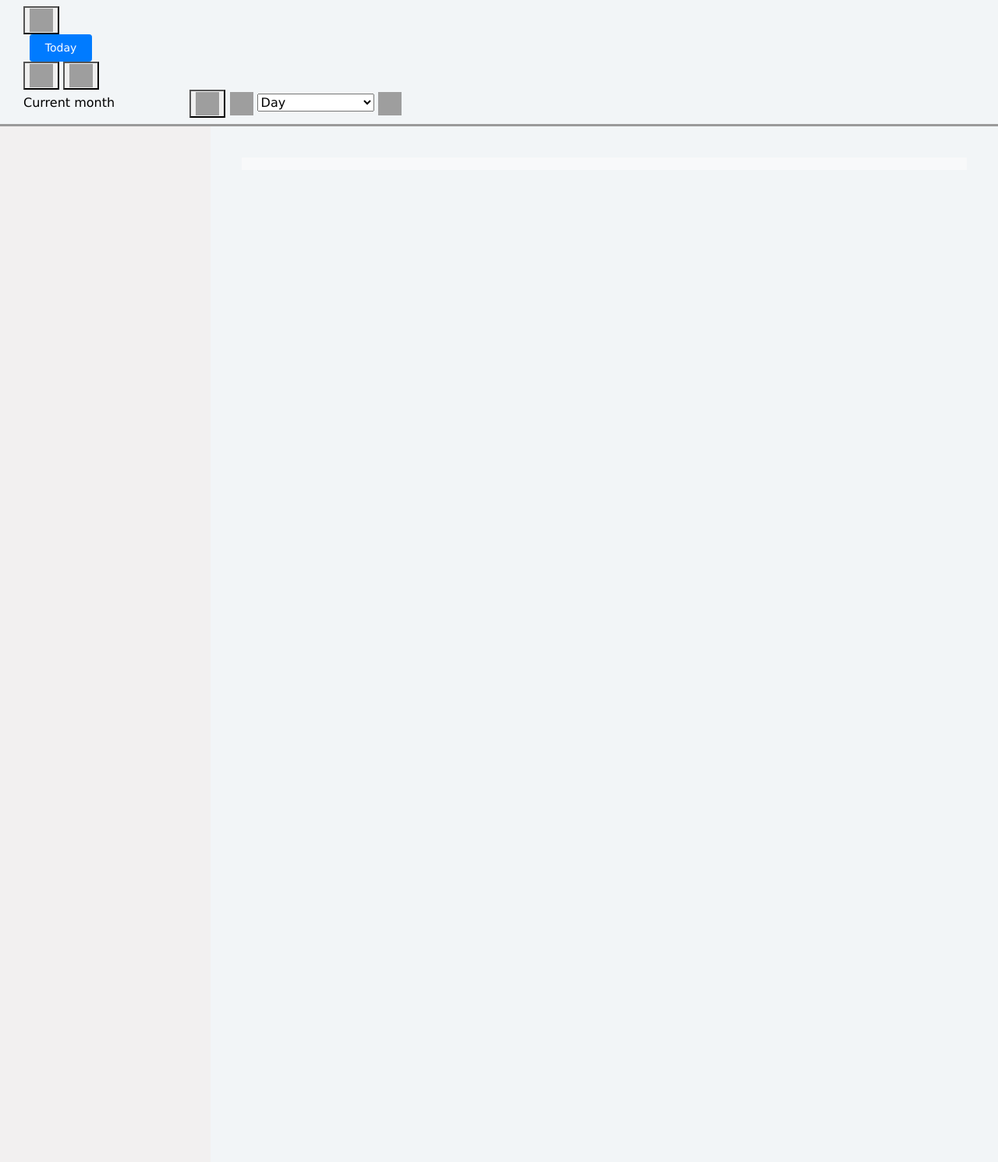
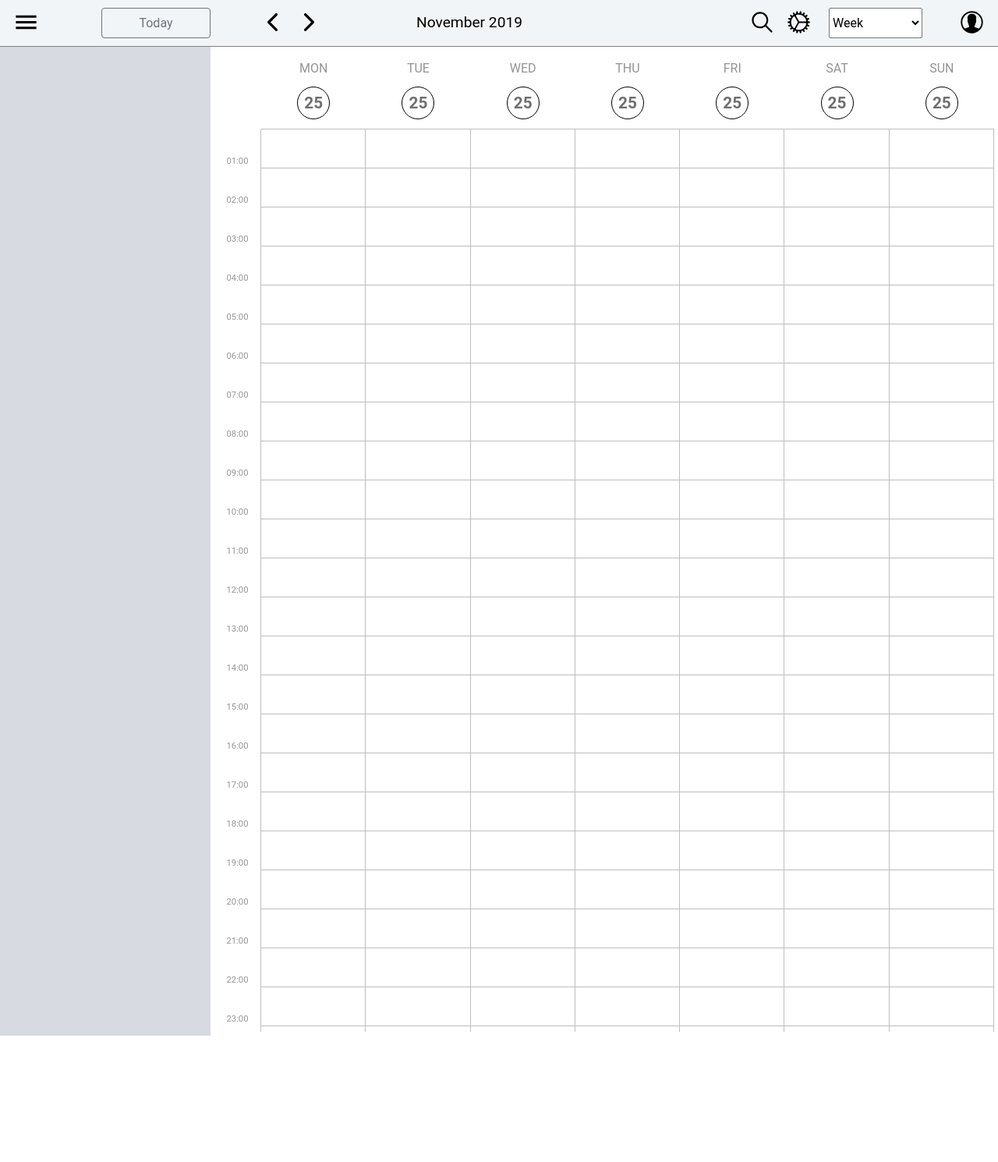
Before and after one commit to schstp/things, a Django app: page /calendar/ in a window 1280 px wide. Shown: the whole page at 78% size. After the commit the page ends 1328 px from the top, so only its background shows below. Run offline with Django 3.2, Linux system fonts and the light colour scheme; a user stored in the database is signed in; some libraries are stand-ins or nearby versions; grey boxes are pictures that could not be loaded.

Commit message:
dev stable

```diff
--- a/core/static/calendar/css/calendar.css
+++ b/core/static/calendar/css/calendar.css
@@ -1,32 +1,71 @@
-.transp-button {
-    outline: none;
-    background-color: transparent;
-    border: none;
-    cursor:pointer;
-    overflow: hidden;
+.wrapper {
+    display: flex;
+    flex-flow: column;
+    min-width:1064px;
+    height: calc(100vh - 60px);
 }
 
-.no-transfer {
-    width: min-content;
-    position: relative;
-    display: inline-block;
-    white-space: nowrap;
-    min-width: min-content;
+.working-area-wrapper {
+    display: flex;
+    height: 100%;
 }
 
-.wrapper {
+.top-bar {
     display: flex;
+    flex-flow: row;
+    height: 60px;
+    padding: 10px;
+    border-bottom: solid gray 1px;
+}
+
+.navbar-fixed-section-wrapper {
+    display: flex;
+    width:670px;
+}
+
+.navbar-fixible-section-wrapper {
     width: 100%;
+    display: flex;
+    justify-content: flex-end;
+}
+
+.collapse-button-container {
+    width: 35px;
+    display: flex;
+}
+
+.today-button-container {
+    width: 225px;
+    display: flex;
+    justify-content: flex-end;
+}
+
+.today-button-container button {
+    width: 140px;
+}
+
+.viewscroll-buttons-container {
+    width: 150px;
+    display: flex;
+    justify-content: flex-end;
+}
+
+.date-label-container {
+    width: 250px;
+    display: flex;
+    justify-content: flex-end;
+}
+
+select {
+    width: 120px;
+    margin: 0 40px 0 15px;
 }
 
 #sidebar {
     width: 270px;
-
-    top: 0;
-    left: 0;
-    height: 100vh;
-    z-index: 999;
-    background: #f2f0f0;
+    padding: 5px;
+    z-index: 1;
+    background: #d7dae0;
     color: #fff;
     transition: all 0.3s;
 }
@@ -35,16 +74,38 @@
     margin-left: -270px;
 }
 
-      #content {
+#content {
+    display: flex;
+    flex-flow: column;
     width: calc(100% - 270px);
-    padding: 40px;
-    min-height: 100vh;
+    padding: 5px;
+    background-color: white;
     transition: all 0.3s;
-
-    top: 0;
-    right: 0;
 }
 
 #content.active {
     width: 100%;
 }
+
+.icons {
+    height: 35px;
+    width: 35px;
+}
+
+#dateInfo {
+    margin-top: auto;
+    margin-bottom: auto;
+    font-size: 1.2em;
+    color: black;
+}
+
+.transp-button {
+    background-color: transparent;
+    border: none;
+    cursor:pointer;
+}
+
+.no-transfer {
+    width: min-content;
+    display: inline-block;
+}
--- /dev/null
+++ b/core/static/calendar/css/week_view.css
@@ -0,0 +1,82 @@
+.week-view-header {
+    margin-left: 60px;
+    display: flex;
+    flex-flow: row;
+    height: 8%;
+}
+
+.week-view-body {
+    display: flex;
+    flex-flow: row;
+    overflow-y: scroll;
+    height: 92%;
+}
+
+.timeline {
+    display: flex;
+    flex-flow: column;
+    height: 1200px;
+    width: 60px;
+    border-right: solid #bebebe 1px;
+}
+
+.week-view-body-col {
+    flex: 1;
+    display: flex;
+    flex-flow: column;
+    height: 1200px;
+    border-right: solid #bebebe 1px;
+}
+
+.week-view-header-item {
+    flex: 1;
+    display: flex;
+    flex-flow: column;
+    border-bottom: solid #bebebe 1px;
+    text-align: center;
+    justify-content: center;
+}
+
+.timeline-item {
+    display: flex;
+    flex-flow: column;
+    height: 50px;
+    text-align: center;
+    justify-content: flex-end;
+    font-size: 0.7em;
+}
+
+.time-section {
+    height: 50px;
+    display: flex;
+    flex-flow: column;
+    border-bottom: solid #bebebe 1px;
+}
+
+.quarter-of-an-hour {
+    display: flex;
+    height: 100%;
+}
+
+.week-view-header-item> p {
+    margin: auto 0;
+}
+
+.week-view-header-item > span {
+    width: 42px;
+    height: 42px;
+    margin: 0 auto auto;
+    font-weight: bold;
+    font-size: 1.3em;
+    color: #6e6e6e;
+}
+
+.week-view-header-item > span.td {
+    border: solid black 1px;
+    border-radius: 50%;
+    padding: 5px;
+}
+
+.selectee {
+    background-color: red;
+}
--- /dev/null
+++ b/core/static/calendar/js/main.js
@@ -0,0 +1,24 @@
+'use strict';
+
+/* GLOBALS */
+
+window.WEEK_DAYS = ['MON', 'TUE', 'WED', 'THU', 'FRI', 'SAT', 'SUN'];
+
+window.TIMESTAMPS = [
+            '01:00', '02:00', '03:00', '04:00', '05:00', '06:00', '07:00', '08:00',
+            '09:00', '10:00', '11:00', '12:00', '13:00', '14:00', '15:00', '16:00',
+            '17:00', '18:00', '19:00', '20:00', '21:00', '22:00', '23:00'
+        ];
+
+window.VIEW_MODE = 1;
+
+/* GENERAL HANDLERS */
+
+$(document).ready(function () {
+
+    // sidebar button click
+    $('#sidebarCollapse').on('click', function () {
+        $('#sidebar, #content').toggleClass('active');
+    });
+
+});
--- /dev/null
+++ b/core/static/calendar/js/view_manager.js
@@ -0,0 +1,30 @@
+'use strict';
+
+let MOUSEDOWN = false;
+
+$(document).ready(function () {
+    /* TEMP PART WHILE NOT CACHING USER LAST USED MODE */
+    let content = document.getElementById('content');
+    content.innerHTML = "";
+    buildWeekView(content, 'weekViewHeader', 'weekViewBody');
+
+    // view mode changing handler
+    $('#viewSelector').change(function () {
+
+        window.VIEW_MODE = this.value;
+        let content = document.getElementById('content');
+        content.innerHTML = "";
+
+        switch (this.value) {
+            case '0':
+                break;
+            case '1':
+                buildWeekView(content, 'weekViewHeader', 'weekViewBody');
+                break;
+            case '2':
+                break;
+            case '3':
+                break;
+        }
+    });
+});
--- /dev/null
+++ b/core/static/calendar/js/week_view.js
@@ -0,0 +1,102 @@
+'use strict';
+
+function buildViewHeader(headerID, viewBody) {
+
+    // scrollbar width computing to consider it for the view header width
+    let scrollbarWidth = viewBody.clientWidth - viewBody.offsetWidth;
+
+    // view header initialization
+    let viewHeader = document.createElement('div');
+    viewHeader.id = headerID;
+    viewHeader.classList.add('week-view-header');
+    viewHeader.style.marginRight = scrollbarWidth + 'px';
+
+    //view header building
+    for (let i = 0; i < 7; i++) {
+        let headerItem = document.createElement('div');
+        headerItem.classList.add('week-view-header-item');
+        headerItem.appendChild(document.createElement('p'));
+        headerItem.firstChild.innerText = window.WEEK_DAYS[i];
+        headerItem.appendChild(document.createElement('span'));
+        headerItem.lastChild.innerText = 25;
+
+        headerItem.lastChild.classList.add('td'); //temp !!!
+
+        viewHeader.appendChild(headerItem);
+    }
+
+    return viewHeader;
+}
+
+function buildViewBody(viewBodyID) {
+
+    // view body and view timeline initialization
+    let viewBody = document.createElement('div');
+    viewBody.id = viewBodyID;
+    viewBody.classList.add('week-view-body');
+
+    let viewTimeline = document.createElement('div');
+    viewTimeline.classList.add('timeline');
+
+    // view timeline building
+    for (let i = 0; i < 23; i++) {
+        let timeline_item = document.createElement('div');
+        timeline_item.classList.add('timeline-item');
+        timeline_item.appendChild(document.createElement('span'));
+        timeline_item.firstChild.innerHTML = window.TIMESTAMPS[i];
+        viewTimeline.appendChild(timeline_item);
+    }
+
+    // view timeline insertion
+    viewBody.appendChild(viewTimeline);
+
+    // view body building
+    for (let i = 0; i < 7; i++) {
+        let week_day = document.createElement('div');
+        week_day.classList.add('week-view-body-col');
+
+        for (let i = 0; i < 24; i++) {
+            let time_section = document.createElement('div');
+            time_section.classList.add('time-section');
+
+            for (let i = 0; i < 4; i++) {
+                let quarterOfAnHour = document.createElement('div');
+                quarterOfAnHour.classList.add('quarter-of-an-hour');
+                time_section.appendChild(quarterOfAnHour);
+            }
+
+            week_day.appendChild(time_section);
+        }
+
+        viewBody.appendChild(week_day);
+    }
+
+    return viewBody;
+}
+
+
+function buildWeekView (parentElement, weekViewHeaderID, weekViewBodyID) {
+    let viewBody = buildViewBody(weekViewBodyID);
+    let viewHeader = buildViewHeader(weekViewHeaderID, viewBody);
+
+    parentElement.appendChild(viewHeader);
+    parentElement.appendChild(viewBody);
+
+    $('.quarter-of-an-hour').on({
+        mousedown: function () {
+            if (event.which === 1) {
+                MOUSEDOWN = true;
+                $(this).addClass('selectee');
+            }
+        },
+        mouseup: function () {
+            MOUSEDOWN = false;
+        },
+        mouseover: function () {
+                    if (MOUSEDOWN) {
+            $(this).toggleClass('selectee');
+        }
+        }
+    });
+
+}
--- a/core/static/core/css/base.css
+++ b/core/static/core/css/base.css
@@ -1,10 +1,19 @@
 html, body {
     height: 100%;
 }
+
 body {
     background-color: #f2f5f7;
-    font-family: Helvetic, Verdana, Arial, sans-serif;
+    font-family: Roboto, Helvetic, Verdana, Arial, sans-serif;
     color: #949494;
+}
+
+button:focus {
+    outline: 0;
+}
+
+select:focus {
+    outline: 0;
 }
 
 #main-menu {
--- a/task_manager/templates/task_manager/calendar.html
+++ b/task_manager/templates/task_manager/calendar.html
@@ -6,82 +6,96 @@
 
 {% block extended_head %}
     <link rel="stylesheet" type="text/css" href="{% static 'calendar/css/calendar.css' %}">
+    <link rel="stylesheet" type="text/css" href="{% static 'calendar/css/week_view.css' %}">
 
-    <script src="https://code.jquery.com/jquery-3.3.1.slim.min.js" integrity="sha384-q8i/X+965DzO0rT7abK41JStQIAqVgRVzpbzo5smXKp4YfRvH+8abtTE1Pi6jizo" crossorigin="anonymous"></script>
-    <script src="https://cdnjs.cloudflare.com/ajax/libs/popper.js/1.14.0/umd/popper.min.js" integrity="sha384-cs/chFZiN24E4KMATLdqdvsezGxaGsi4hLGOzlXwp5UZB1LY//20VyM2taTB4QvJ" crossorigin="anonymous"></script>
-    <script src="https://stackpath.bootstrapcdn.com/bootstrap/4.1.0/js/bootstrap.min.js" integrity="sha384-uefMccjFJAIv6A+rW+L4AHf99KvxDjWSu1z9VI8SKNVmz4sk7buKt/6v9KI65qnm" crossorigin="anonymous"></script>
-    <script src="https://cdnjs.cloudflare.com/ajax/libs/malihu-custom-scrollbar-plugin/3.1.5/jquery.mCustomScrollbar.concat.min.js"></script>
+    <script type="text/javascript" src="{% static 'calendar/js/main.js' %}"></script>
+    <script type="text/javascript" src="{% static 'calendar/js/week_view.js' %}"></script>
+    <script type="text/javascript" src="{% static 'calendar/js/view_manager.js' %}"></script>
 {% endblock %}
 
 {% block content %}
 
-    <div class="container-fluid py-2 w-100 no-transfer" style="border-bottom-style: outset;">
+    <div class="wrapper">
 
-            <!--MENU BUTTON-->
-            <div class="col-1 col-md-1 col-lg-1 col-xl-1 w-100 ">
-                <button id="transp-button"><img alt="menu-icon" src="https://img.icons8.com/ios-filled/50/000000/menu.png" height="30" width="30"></button>
+        <!-- navbar -->
+        <nav class="top-bar">
+
+            <!-- fixed navbar section -->
+            <div class="navbar-fixed-section-wrapper">
+
+                <!-- collapse sidebar button container -->
+                <div class="collapse-button-container">
+                    <button class="transp-button" id="sidebarCollapse">
+                        <ion-icon class="icons" name="menu"></ion-icon>
+                    </button>
                 </div>
 
-            <!--TODAY BUTTON-->
-            <div class="d-none col-sm-2 d-sm-none col-md-2 d-md-inline-block
-            col-lg-2 d-lg-inline-block col-xl-2 d-xl-inline-block w-50" id="no-transfer">
-                <a class='btn btn-primary btn-sm mx-2 w-20' style="color: white; width: 80px; height: 100%; line-height: 25px;">Today</a>
+                <!--TODAY button container -->
+                <div class="today-button-container">
+                    <button class="btn btn-outline-secondary">Today</button>
                 </div>
 
-            <!--ARROWS BUTTON-->
-            <div class="col-2 col-sm-2 col-md-2 col-lg-2 col-xl-2 w-100" id="no-transfer">
-                <button id="transp-button"><img alt="left-arrow" src="https://img.icons8.com/ios/64/000000/circled-chevron-left.png" height="30" width="30"></button>
-                <button id="transp-button"><img alt="right-arrow" src="https://img.icons8.com/ios/64/000000/circled-chevron-right.png" height="30" width="30"></button>
+                <!--VIEW SCROLL buttons container -->
+                <div class="viewscroll-buttons-container">
+                    <button class="transp-button">
+                        <ion-icon class="icons" name="ios-arrow-back"></ion-icon>
+                    </button>
+                    <button class="transp-button">
+                        <ion-icon class="icons" name="ios-arrow-forward"></ion-icon>
+                    </button>
                 </div>
 
-            <!--DATE LABEL-->
-            <div class="d-none d-sm-none col-md-2 d-md-inline-block col-lg-2 d-lg-inline-block col-xl-2 d-xl-inline-block w-100" id="no-transfer">
-                <label style="color: black; margin-top: 5px; margin-bottom: 5px;">Current month</label>
+                <!--data label container -->
+                <div class="date-label-container">
+                    <label id="dateInfo">November 2019</label>
                 </div>
 
-            <div class="col-4 col-sm-4 col-md-4 col-lg-8 col-xl-8 w-100 d-inline-block justify-content-right" id="no-transfer">
+            </div>
 
-                <button id="transp-button"><img alt="search-icon" src="https://img.icons8.com/ios/50/000000/search.png" height="30" width="30"></button>
-                <a data-toggle="modal" href="settings_modal.html" data-target="#settingsModal" data-backdrop="static" id="transp-button">
-                    <img alt="settings-icon" src="https://img.icons8.com/ios/50/000000/settings.png" height="30" width="30">
-                </a>
-                <select class="" style="width: 150px; align-self: baseline; padding-top: 0;">
-                    <option>Day</option>
-                    <option>Week</option>
-                    <option>Month</option>
-                    <option>Schedule</option>
+            <!-- flexible navbar section -->
+            <div class="navbar-fixible-section-wrapper">
+
+                <!-- search button -->
+                <button class="transp-button">
+                    <ion-icon class="icons" name="ios-search"></ion-icon>
+                </button>
+
+                <!-- settings button -->
+                <button data-toggle="modal" data-target="#settingsModal" data-backdrop="static" class="transp-button">
+                    <ion-icon class="icons" name="ios-cog"></ion-icon>
+                </button>
+
+                <!-- view selector -->
+                <select id="viewSelector">
+                    <option value="0">Day</option>
+                    <option value="1" selected>Week</option>
+                    <option value="2">Month</option>
+                    <option value="3">Schedule</option>
                 </select>
 
-                <a data-toggle="modal" href="user_profile.html" data-target="#userModal" data-backdrop="static" id="transp-button">
-                    <img alt="user-icon" src="https://img.icons8.com/ios/50/000000/user-male-circle.png" height="30" width="30">
-                </a>
+                <!-- user profile settings button -->
+                <button data-toggle="modal" data-target="#userModal" data-backdrop="static" class="transp-button">
+                    <ion-icon class="icons" name="ios-contact"></ion-icon>
+                </button>
 
             </div>
+
+        </nav>
+
+        <!-- working area -->
+        <div class="working-area-wrapper">
+
+            <!-- left bar -->
+            <nav id="sidebar"></nav>
+
+            <!-- current view display -->
+            <div id="content"></div>
+
         </div>
 
-    <div class="wrapper">
-    	<nav id="sidebar"></nav>
-
-    	<div id="content">
-    		<nav class="navbar navbar-expand-lg navbar-light bg-light">
-    			<div class="container-fluid">
-
-    			</div>
-    		</nav>
-    	</div>
     </div>
 
-    <script type="text/javascript">
-        $(document).ready(function () {
-
-
-            $('#sidebarCollapse').on('click', function () {
-                $('#sidebar, #content').toggleClass('active');
-            });
-        });
-    </script>
-
-
+    <!-- modal windows appending -->
     {% include 'user_profile.html' %}
     {% include 'settings_modal.html' %}
 
--- a/templates/base.html
+++ b/templates/base.html
@@ -7,6 +7,15 @@
     <meta name="viewport" content="width=device-width, initial-scale=1, shrink-to-fit=no">
 
     <link rel="stylesheet" href="https://maxcdn.bootstrapcdn.com/bootstrap/4.0.0/css/bootstrap.min.css" integrity="sha384-Gn5384xqQ1aoWXA+058RXPxPg6fy4IWvTNh0E263XmFcJlSAwiGgFAW/dAiS6JXm" crossorigin="anonymous">
+
+    <script src="https://code.jquery.com/jquery-3.3.1.slim.min.js" integrity="sha384-q8i/X+965DzO0rT7abK41JStQIAqVgRVzpbzo5smXKp4YfRvH+8abtTE1Pi6jizo" crossorigin="anonymous"></script>
+    <script src="https://cdnjs.cloudflare.com/ajax/libs/popper.js/1.14.0/umd/popper.min.js" integrity="sha384-cs/chFZiN24E4KMATLdqdvsezGxaGsi4hLGOzlXwp5UZB1LY//20VyM2taTB4QvJ" crossorigin="anonymous"></script>
+    <script src="https://stackpath.bootstrapcdn.com/bootstrap/4.1.0/js/bootstrap.min.js" integrity="sha384-uefMccjFJAIv6A+rW+L4AHf99KvxDjWSu1z9VI8SKNVmz4sk7buKt/6v9KI65qnm" crossorigin="anonymous"></script>
+    <script src="https://cdnjs.cloudflare.com/ajax/libs/malihu-custom-scrollbar-plugin/3.1.5/jquery.mCustomScrollbar.concat.min.js"></script>
+    <script type="module" src="https://unpkg.com/ionicons@4.5.10-0/dist/ionicons/ionicons.esm.js"></script>
+    <script nomodule="" src="https://unpkg.com/ionicons@4.5.10-0/dist/ionicons/ionicons.js"></script>
+
+    <link rel="shortcut icon" type="image/png" href="{% static 'core/img/logo.png' %}"/>
     <link rel="stylesheet" type="text/css" href="{% static 'core/css/base.css' %}">
 
     {% block extended_head %}
```
Also changed, not shown: db.sqlite3. Lines whose indentation alone changed are shown as unchanged.
